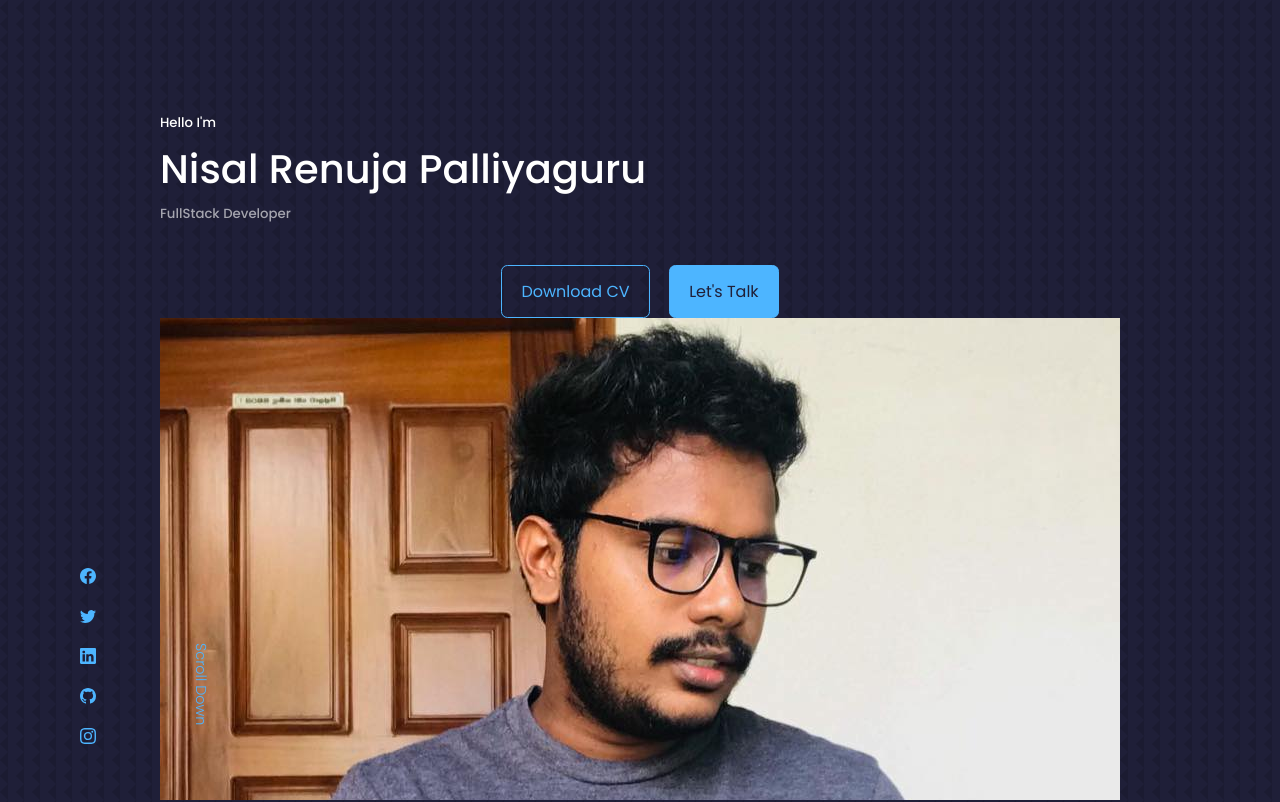
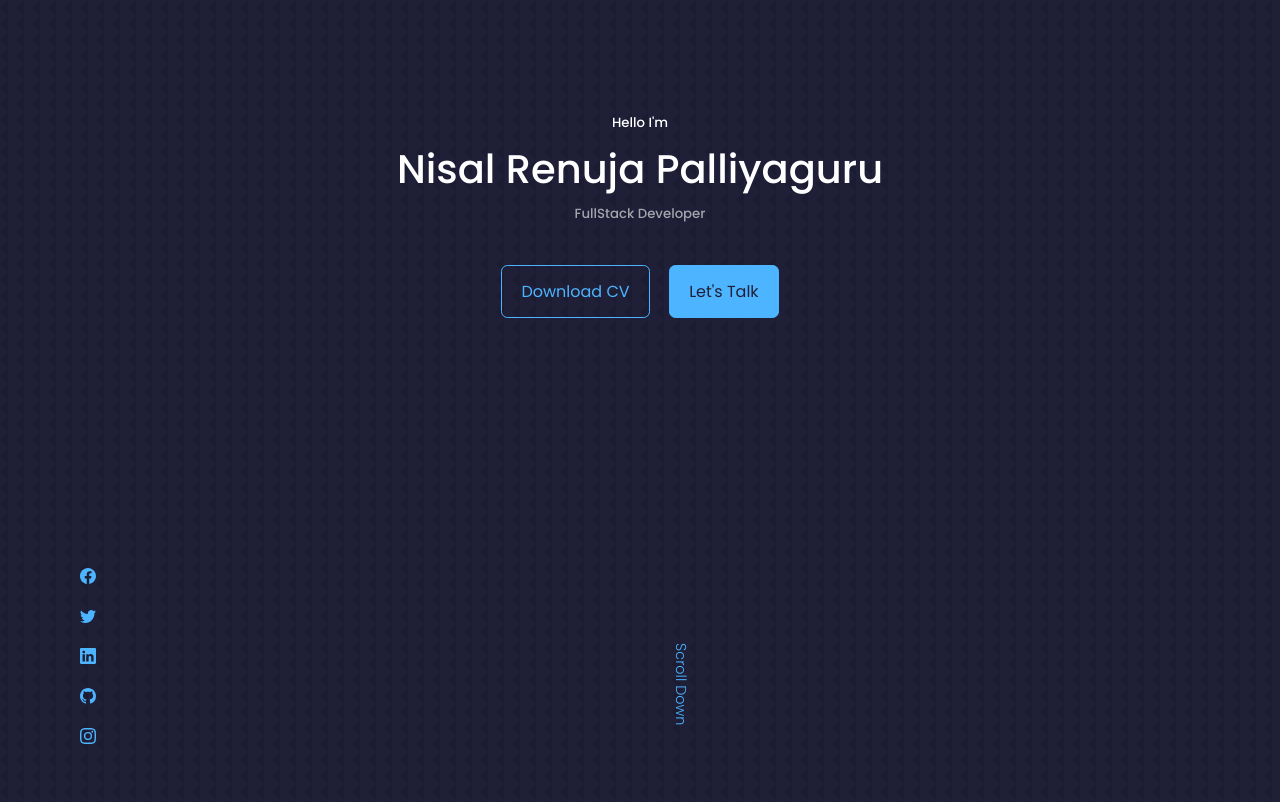
Before and after one commit to nisalrenuja/Nisal-Renuja, a React (Create React App) app: page / in a window 1280 px wide. Shown: the top 802 px of the page. Built offline with nearby package versions, Linux system fonts and the light colour scheme.

Commit message:
header modified

```diff
--- a/src/components/header/Header.jsx
+++ b/src/components/header/Header.jsx
@@ -1,21 +1,21 @@
 import React from 'react'
 import CTA from './CTA'
 import "./header.css"
-import ME from '../../assets/nisal.jpg'
+// import ME from '../../assets/nisal.jpg'
 import HeaderSocials from './HeaderSocials'
 
 const Header = () => {
   return (
     <header>
-      <div className="container header __container">
+      <div className="header__container">
         <h5>Hello I'm</h5>
         <h1>Nisal Renuja Palliyaguru</h1>
         <h5 className='text-light'>FullStack Developer</h5>
         <CTA/>
         <HeaderSocials/>
-        <div className="me">
-           <img src={ME} alt='nisal renuja'></img>
-        </div>
+        {/* <div className="me">
+          <img src={ME} alt='nisal renuja'></img>
+        </div> */}
         <a href='#contact' className='scroll__down'>Scroll Down</a>
       </div>
     </header>
```
